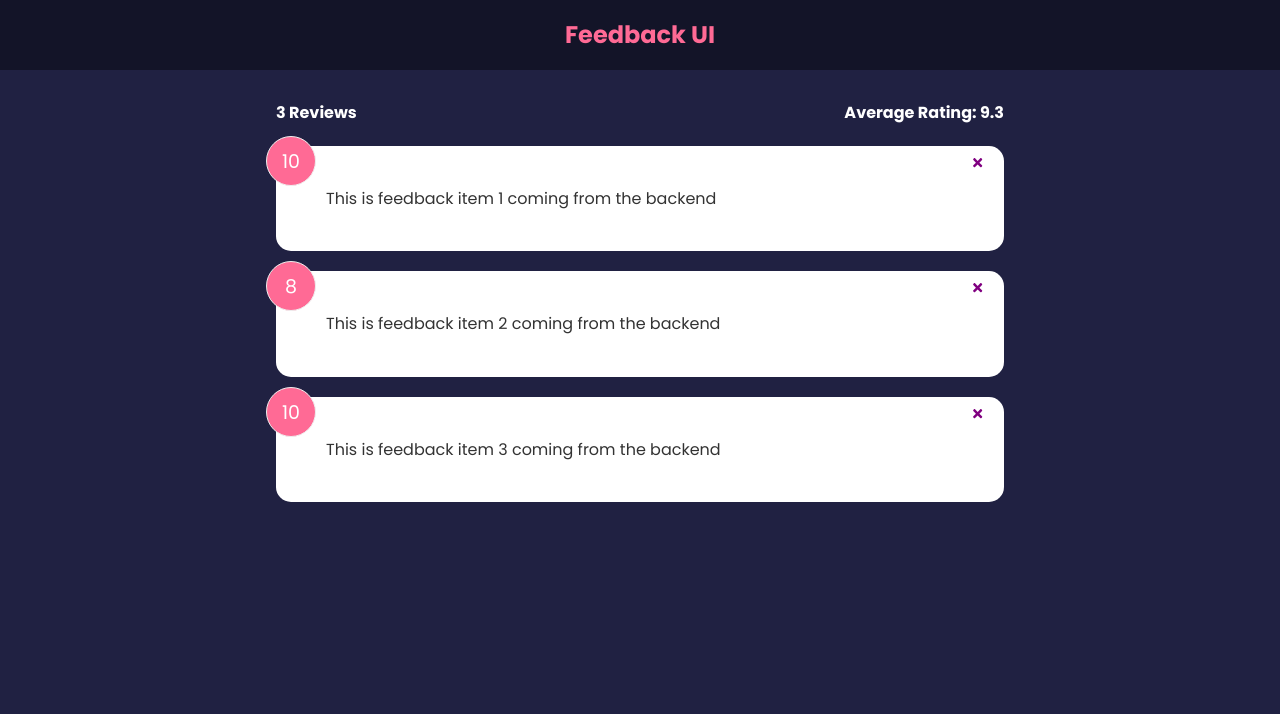
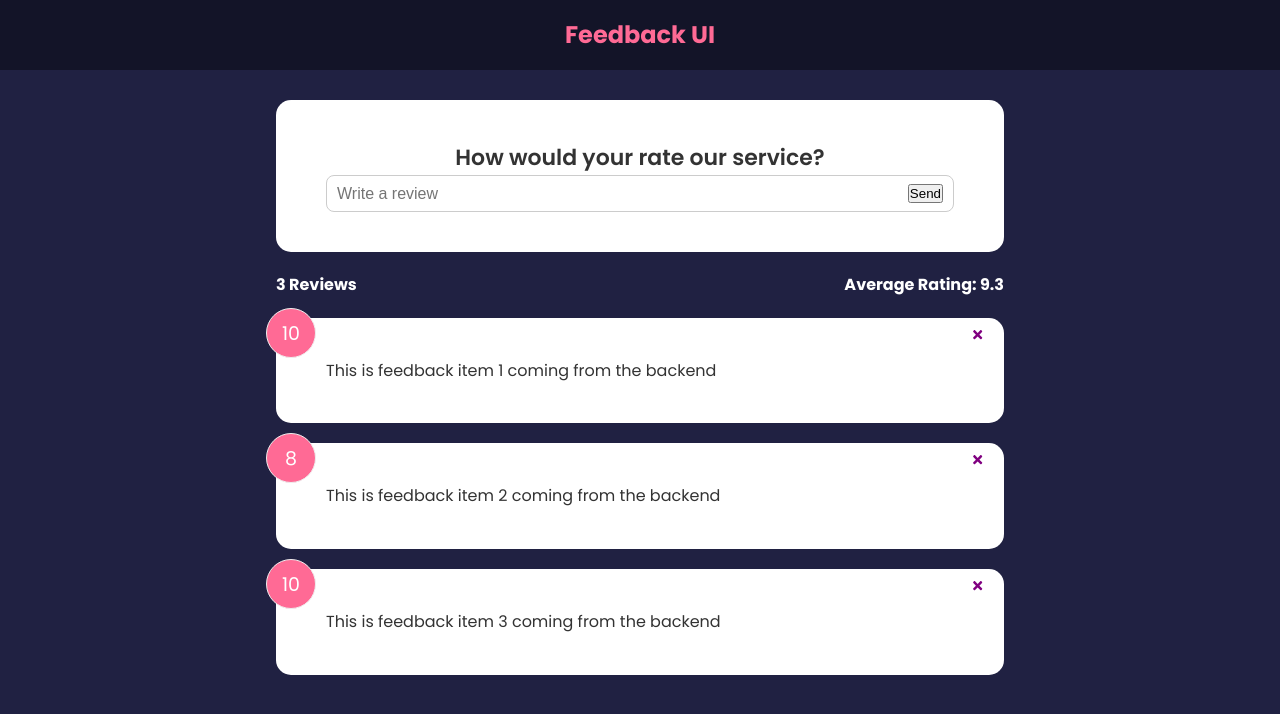
Before and after one commit to DennisM83/feedback-app, a React (Create React App) app: page / in a window 1280 px wide. Shown: the top 714 px of the page. Built offline with nearby package versions, Linux system fonts and the light colour scheme.

Commit message:
added Form component

```diff
--- a/src/App.js
+++ b/src/App.js
@@ -4,6 +4,7 @@
 import FeedbackList from "./components/FeedbackList";
 import FeedbackData from "./data/FeedbackData";
 import FeedbackStats from "./components/FeedbackStats";
+import FeedbackForm from "./components/FeedbackForm";
 
 
 function App() {
@@ -19,6 +20,7 @@
     <>
       <Header />
       <div className="container">
+          <FeedbackForm />
           <FeedbackStats feedback={Feedback}/>
         <FeedbackList feedback={Feedback} handleDelete={deleteFeedback}/>
       </div>
--- /dev/null
+++ b/src/components/FeedbackForm.jsx
@@ -0,0 +1,23 @@
+import Card from "./shared/Card"
+import { useState } from 'react'
+
+function FeedbackForm() {
+   const [text, setText] = useState('');
+
+   const handleTextChange = (e) => {
+       setText(e.target.value)
+   }
+    return (
+        <Card>
+            <form>
+                <h2>How would your rate our service?</h2>
+                <div className="input-group">
+                    <input onChange={handleTextChange} type="type" placeholder="Write a review" value={text}/>
+                    <button type="submit">Send</button>
+                </div>
+            </form>
+        </Card>
+    )
+}
+
+export default FeedbackForm
```
